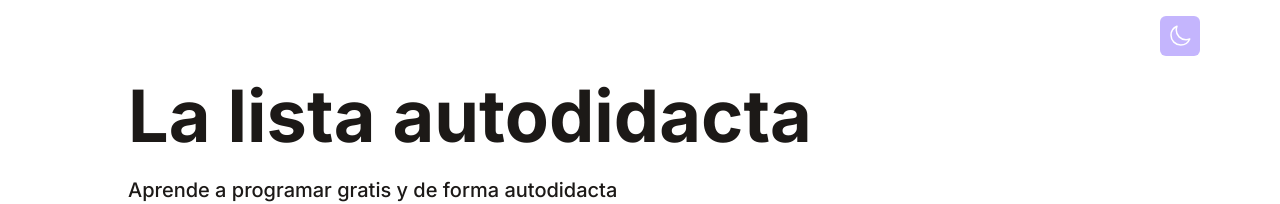
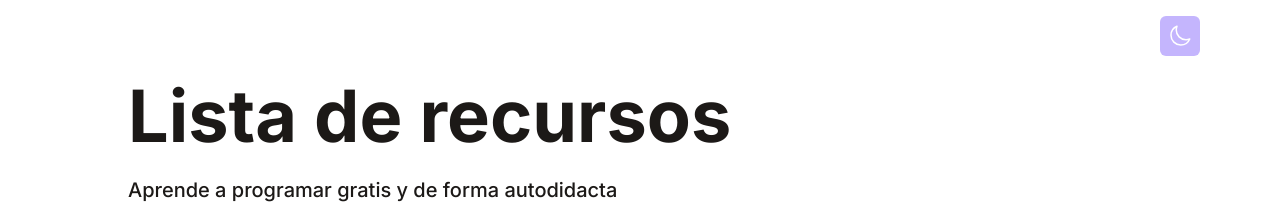
Before and after one commit to jpromanonet/freeCodingResources, a React (Vite) app: page / in a window 1280 px wide. Shown: the top 204 px of the page. Built offline with nearby package versions, Linux system fonts and the light colour scheme.

Commit message:
Almost done

```diff
--- a/src/components/Intro.jsx
+++ b/src/components/Intro.jsx
@@ -3,7 +3,7 @@ import React from 'react';
 function Intro() {
    return (
       <div className="flex items-left justify-left flex-col text-left pt-20 pb-12">
-         <h1 className="text-4xl md:text-7xl dark:text-white mb-1 md:mb-6 font-bold">La lista autodidacta</h1>
+         <h1 className="text-4xl md:text-7xl dark:text-white mb-1 md:mb-6 font-bold">Lista de recursos</h1>
          <p className="text-base md:text-xl mb-3 font-medium">Aprende a programar gratis y de forma autodidacta</p>
          <p className="text-m w-full mb-6 font-bold">
             La lista autodidacta, es eso una lista super simple de recursos gratis (sitios web, libros, tutoriales, etc) para aprender a programar gratis y de forma audidacta.
```
